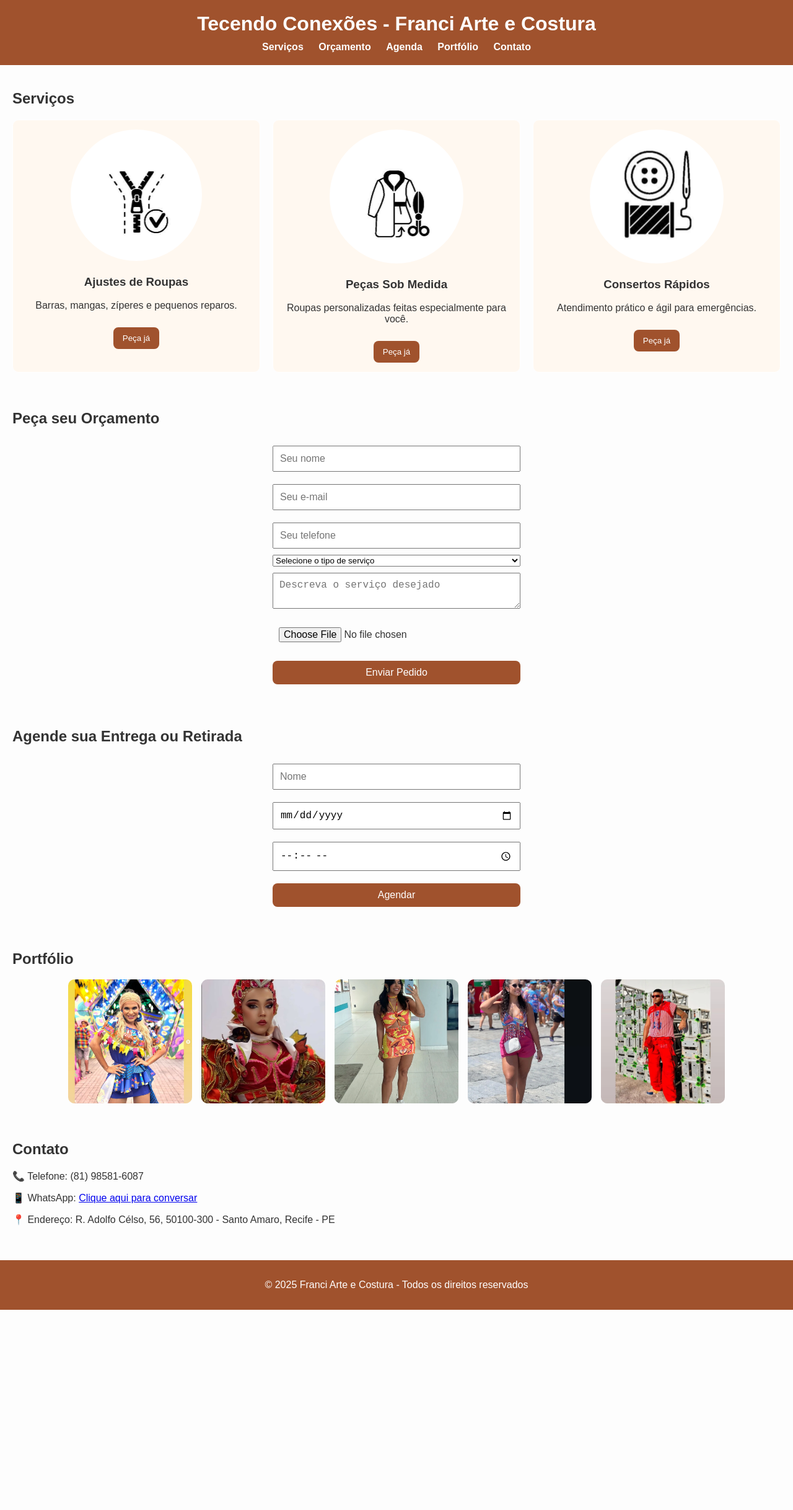
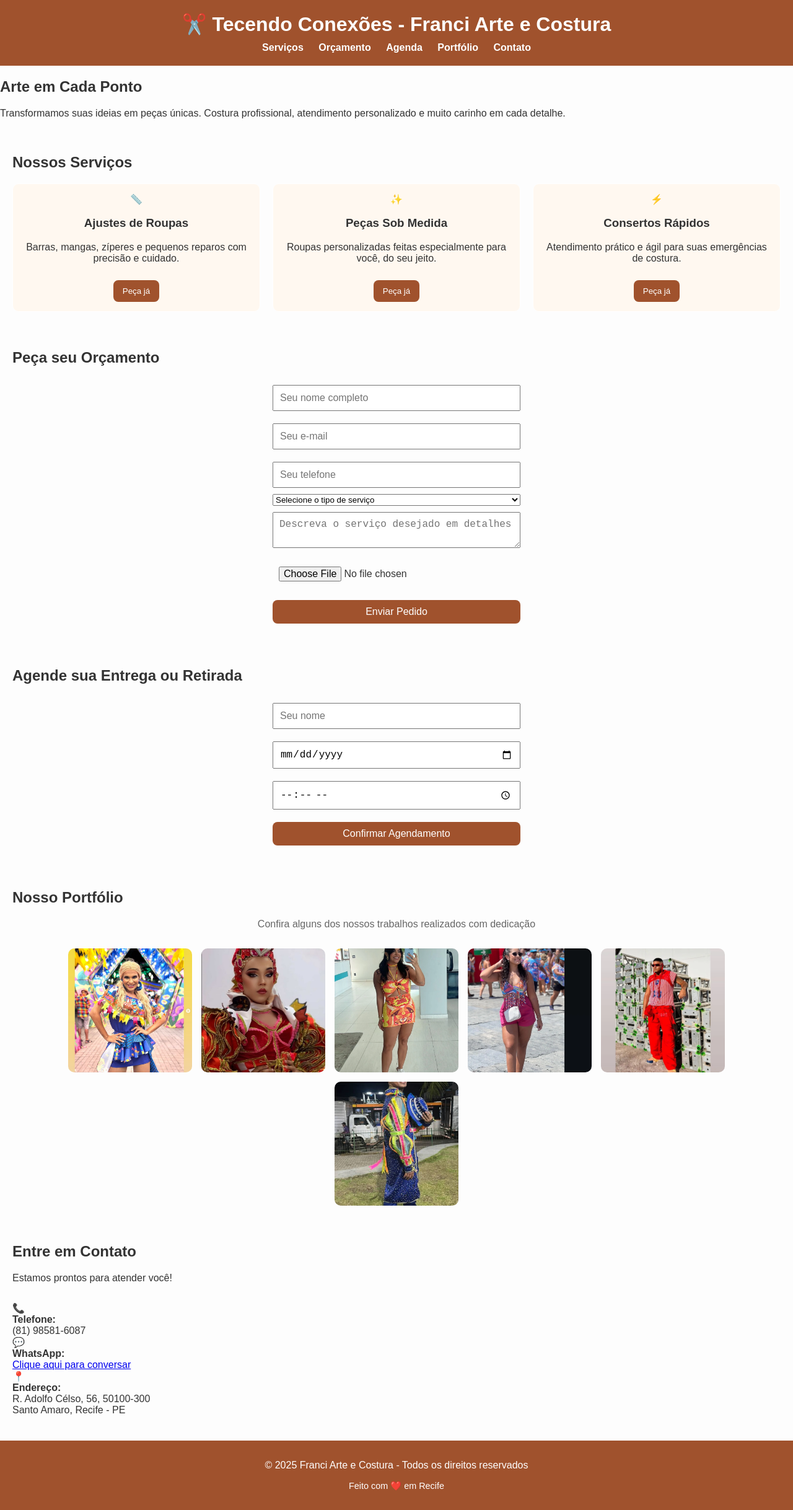
Before and after one commit to NicollyXavier/tecendo-conexoes, a plain HTML site: page index.html in a window 1280 px wide. Shown: the whole page at 62% size. Before the commit the page ends 2113 px from the top, so only its background shows below. Drawn offline with Linux system fonts and the light colour scheme.

Commit message:
Revise HTML structure and enhance content
Updated the header and section titles, added icons to service cards, and improved form fields for better user experience.

```diff
--- a/index.html
+++ b/index.html
@@ -7,9 +7,8 @@
   <link rel="stylesheet" href="style.css">
 </head>
 <body>
-  <!-- Cabeçalho -->
   <header>
-    <h1>Tecendo Conexões - Franci Arte e Costura</h1>
+    <h1>✂️ Tecendo Conexões - Franci Arte e Costura</h1>
     <nav>
       <a href="#servicos">Serviços</a>
       <a href="#orcamento">Orçamento</a>
@@ -19,89 +18,114 @@
     </nav>
   </header>
 
-  <!-- Serviços -->
+  <div class="hero">
+    <h2>Arte em Cada Ponto</h2>
+    <p>Transformamos suas ideias em peças únicas. Costura profissional, atendimento personalizado e muito carinho em cada detalhe.</p>
+  </div>
+
   <section id="servicos">
-    <h2>Serviços</h2>
+    <h2>Nossos Serviços</h2>
     <div class="servicos">
       <div class="card">
-        <img src="imagens\ajustes-de-roupas.png" alt="Ajustes de roupas">
+        <div class="card-icon">📏</div>
         <h3>Ajustes de Roupas</h3>
-        <p>Barras, mangas, zíperes e pequenos reparos.</p>
-        <button onclick="document.getElementById('orcamento').scrollIntoView()">Peça já</button>
+        <p>Barras, mangas, zíperes e pequenos reparos com precisão e cuidado.</p>
+        <button onclick="scrollToSection('orcamento')">Peça já</button>
       </div>
       <div class="card">
-        <img src="imagens\peças-sob-medida.png" alt="Peças sob medida">
+        <div class="card-icon">✨</div>
         <h3>Peças Sob Medida</h3>
-        <p>Roupas personalizadas feitas especialmente para você.</p>
-        <button onclick="document.getElementById('orcamento').scrollIntoView()">Peça já</button>
+        <p>Roupas personalizadas feitas especialmente para você, do seu jeito.</p>
+        <button onclick="scrollToSection('orcamento')">Peça já</button>
       </div>
       <div class="card">
-        <img src="imagens\consertos-rapidos.png" alt="Consertos rápidos">
+        <div class="card-icon">⚡</div>
         <h3>Consertos Rápidos</h3>
-        <p>Atendimento prático e ágil para emergências.</p>
-        <button onclick="document.getElementById('orcamento').scrollIntoView()">Peça já</button>
+        <p>Atendimento prático e ágil para suas emergências de costura.</p>
+        <button onclick="scrollToSection('orcamento')">Peça já</button>
       </div>
     </div>
   </section>
 
-  <!-- Orçamento -->
   <section id="orcamento">
     <h2>Peça seu Orçamento</h2>
-    <form>
-      <input type="text" placeholder="Seu nome" required>
-      <input type="email" placeholder="Seu e-mail" required>
-      <input type="tel" placeholder="Seu telefone" required>
-      <select required>
+    <form id="form-orcamento">
+      <input type="text" id="nome" placeholder="Seu nome completo" required>
+      <input type="email" id="email" placeholder="Seu e-mail" required>
+      <input type="tel" id="telefone" placeholder="Seu telefone" required>
+      <select id="servico" required>
         <option value="">Selecione o tipo de serviço</option>
         <option value="ajuste">Ajuste de Roupa</option>
         <option value="sobmedida">Peça Sob Medida</option>
         <option value="conserto">Conserto Rápido</option>
       </select>
-      <textarea placeholder="Descreva o serviço desejado"></textarea>
-      <input type="file" accept="image/*">
+      <textarea id="mensagem" placeholder="Descreva o serviço desejado em detalhes"></textarea>
+      <input type="file" accept="image/*" id="foto">
       <button type="submit">Enviar Pedido</button>
     </form>
   </section>
 
-  <!-- Agenda -->
   <section id="agenda">
     <h2>Agende sua Entrega ou Retirada</h2>
-    <form>
-      <input type="text" placeholder="Nome" required>
-      <input type="date" required>
-      <input type="time" required>
-      <button type="submit">Agendar</button>
+    <form id="form-agenda">
+      <input type="text" id="nome-agenda" placeholder="Seu nome" required>
+      <input type="date" id="data" required>
+      <input type="time" id="hora" required>
+      <button type="submit">Confirmar Agendamento</button>
     </form>
   </section>
 
-  <!-- Portfólio -->
   <section id="portfolio">
-    <h2>Portfólio</h2>
+    <h2>Nosso Portfólio</h2>
+    <p style="text-align: center; color: #666; margin-bottom: 30px;">
+      Confira alguns dos nossos trabalhos realizados com dedicação
+    </p>
     <div class="galeria">
-      <img src="imagens\port1.png" alt="Trabalho 1" onclick="abrirModal(this)">
-      <img src="imagens\port2.png" alt="Trabalho 2" onclick="abrirModal(this)">
-      <img src="imagens\port3.png" alt="Trabalho 3" onclick="abrirModal(this)">
-      <img src="imagens\port4.png" alt="Trabalho 4" onclick="abrirModal(this)">
-      <img src="imagens\port5.png" alt="Trabalho 5" onclick="abrirModal(this)">
+      <img src="imagens/port1.png" alt="Trabalho 1" onclick="abrirModal(this)">
+      <img src="imagens/port2.png" alt="Trabalho 2" onclick="abrirModal(this)">
+      <img src="imagens/port3.png" alt="Trabalho 3" onclick="abrirModal(this)">
+      <img src="imagens/port4.png" alt="Trabalho 4" onclick="abrirModal(this)">
+      <img src="imagens/port5.png" alt="Trabalho 5" onclick="abrirModal(this)">
+      <img src="imagens/port6.png" alt="Trabalho 6" onclick="abrirModal(this)">
     </div>
   </section>
 
-  <!-- Modal para ampliar fotos -->
-  <div id="modal" class="modal" onclick="this.style.display='none'">
-    <img id="modal-img">
+  <div id="modal" class="modal" onclick="this.classList.remove('active')">
+    <img id="modal-img" alt="Imagem ampliada">
   </div>
 
-  <!-- Contato -->
   <section id="contato">
-    <h2>Contato</h2>
-    <p>📞 Telefone: (81) 98581-6087</p>
-    <p>📱 WhatsApp: <a href="https://wa.me/5581985816087" target="_blank">Clique aqui para conversar</a></p>
-    <p>📍 Endereço: R. Adolfo Célso, 56, 50100-300 - Santo Amaro, Recife - PE</p>
+    <h2>Entre em Contato</h2>
+    <p style="margin-bottom: 30px;">Estamos prontos para atender você!</p>
+    <div class="contato-info">
+      <div class="contato-item">
+        <span class="contato-icon">📞</span>
+        <div>
+          <strong>Telefone:</strong><br>
+          (81) 98581-6087
+        </div>
+      </div>
+      <div class="contato-item">
+        <span class="contato-icon">💬</span>
+        <div>
+          <strong>WhatsApp:</strong><br>
+          <a href="https://wa.me/5581985816087" target="_blank">Clique aqui para conversar</a>
+        </div>
+      </div>
+      <div class="contato-item">
+        <span class="contato-icon">📍</span>
+        <div>
+          <strong>Endereço:</strong><br>
+          R. Adolfo Célso, 56, 50100-300<br>
+          Santo Amaro, Recife - PE
+        </div>
+      </div>
+    </div>
   </section>
 
-  <!-- Rodapé -->
   <footer>
     <p>© 2025 Franci Arte e Costura - Todos os direitos reservados</p>
+    <p style="margin-top: 10px; font-size: 0.9rem;">Feito com ❤️ em Recife</p>
   </footer>
 
   <script src="script.js"></script>
```
